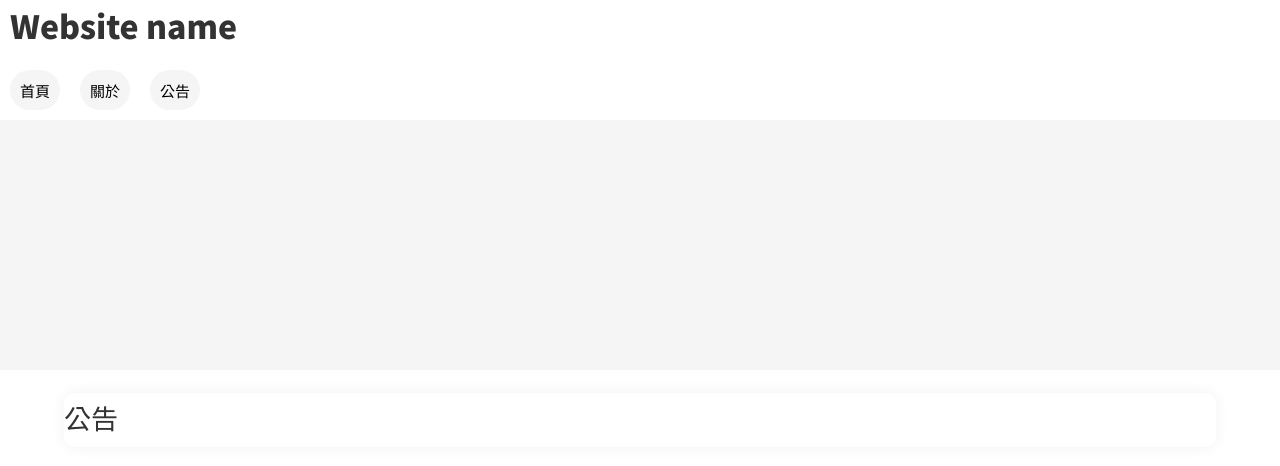
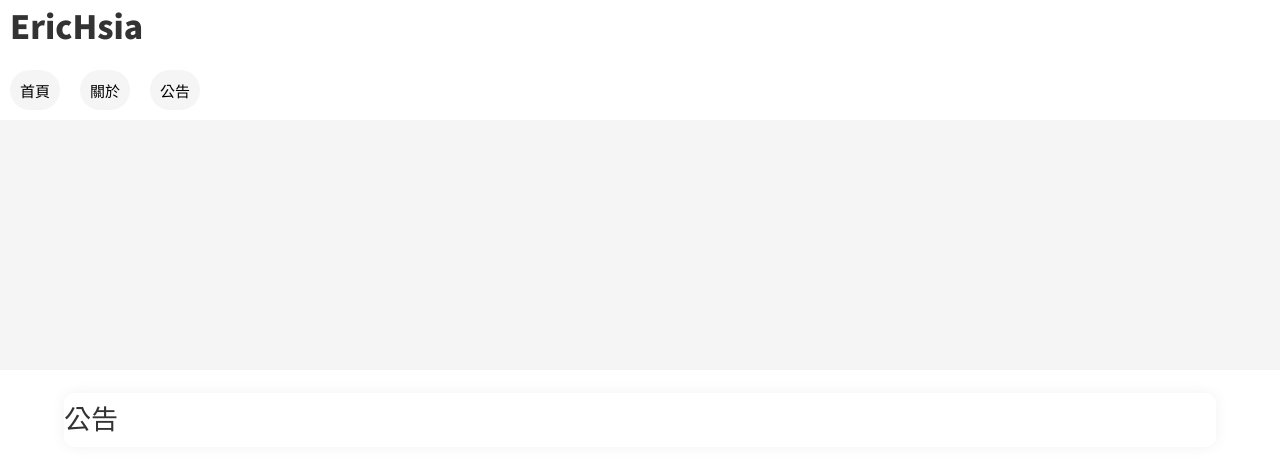
Before and after one commit to EricHsia7/blog, a plain HTML site: page index.html in a window 1280 px wide. Shown: the top 466 px of the page. Drawn offline with nearby package versions, Linux system fonts and the light colour scheme.

Commit message:
Update index.html

```diff
--- a/index.html
+++ b/index.html
@@ -3,7 +3,7 @@
 <head>
   <meta charset="UTF-8">
   <meta name="viewport" content="width=device-width, initial-scale=1.0" />
-  <title>Website</title>
+  <title>EricHsia</title>
 <style>
 
 @import url('https://fonts.googleapis.com/css2?family=Noto+Sans+TC:wght@500;900&display=swap');
@@ -106,7 +106,7 @@ position:relative;
 
 <script src="https://cdnjs.cloudflare.com/ajax/libs/jquery/3.5.1/jquery.min.js"></script>
 
-<div class="title"><h1>Website name</h1></div>
+<div class="title"><h1>EricHsia</h1></div>
 <div class="titlemenu">
   <a class="titletab">首頁</a>
   <a class="titletab">關於</a>
```
